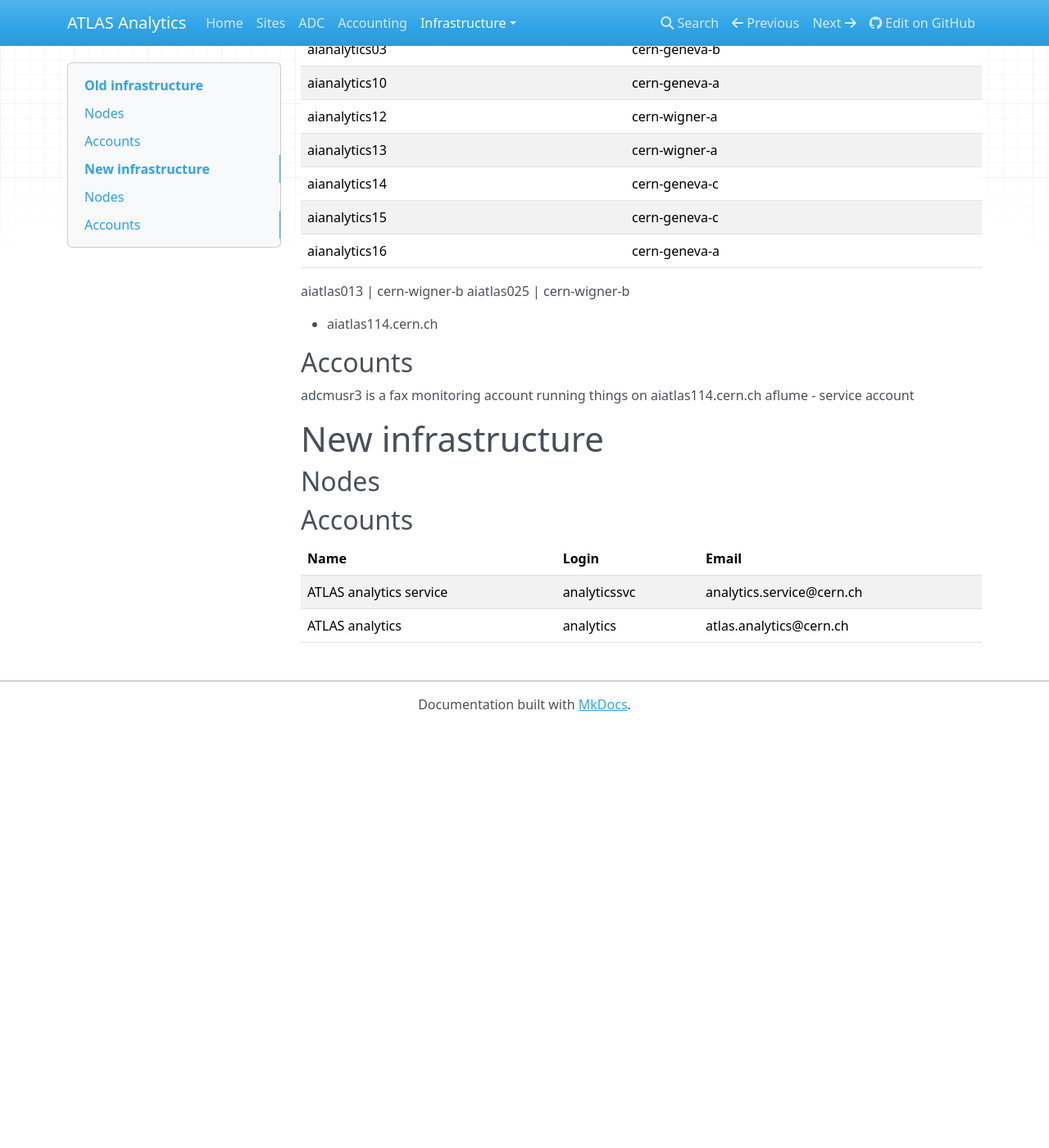
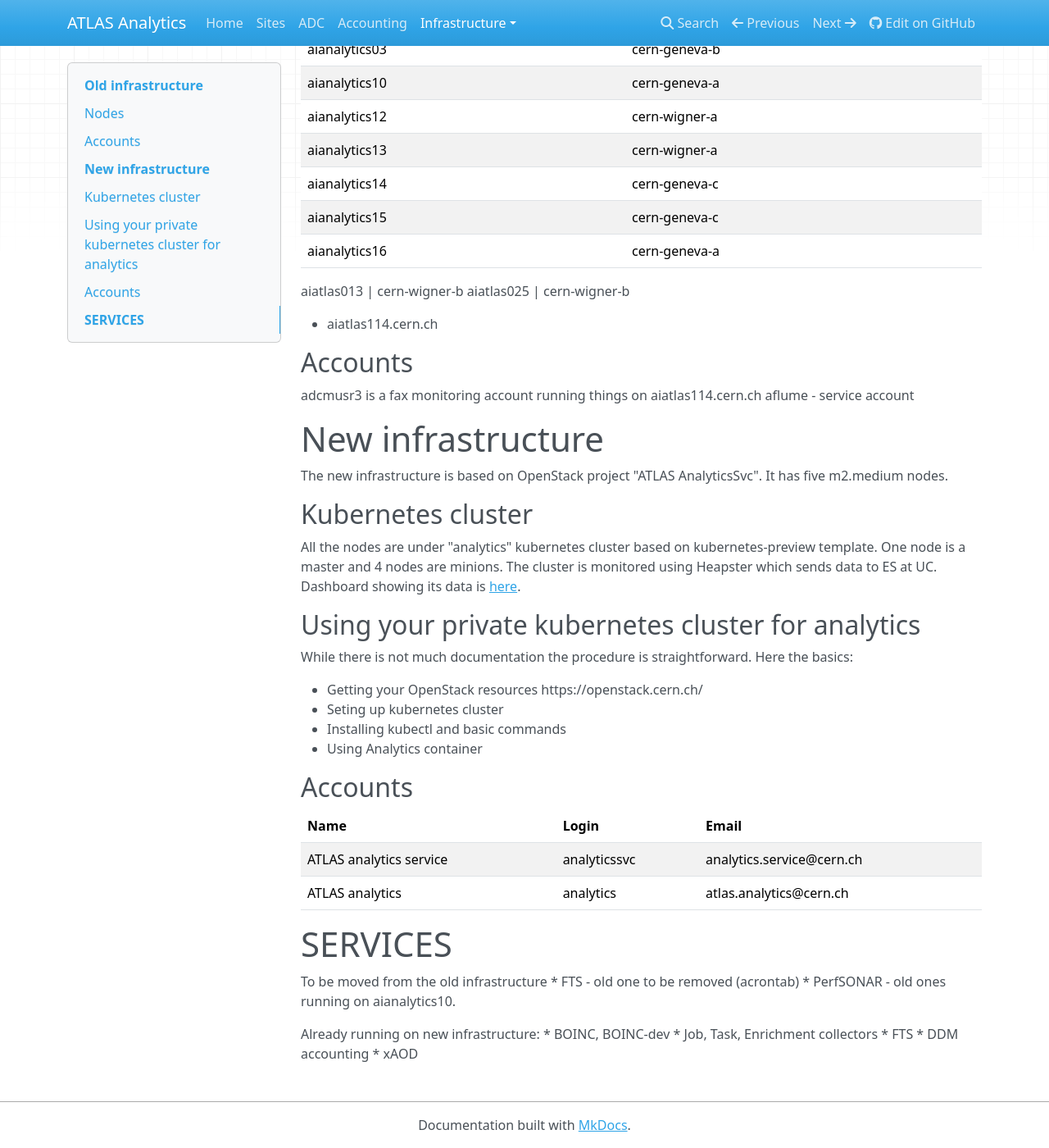
Before and after one commit to ATLAS-Analytics/ATLAS-Analytics, an MkDocs documentation site: the page built from docs/infrastructure/computing_nodes.md, in a window 1280 px wide and 1400 px high, scrolled down 304 px. Shown: the whole window at 82% size. Built offline with MkDocs 1.6.1, drawn with Linux system fonts in a browser that asks for light colours; nearby versions of some CDN libraries; old or Windows-style settings are respelled for this version of MkDocs; before the commit the page ends 1191 px from its top, so only the background shows below that.

Commit message:
expansion

```diff
--- a/docs/infrastructure/computing_nodes.md
+++ b/docs/infrastructure/computing_nodes.md
@@ -26,9 +26,24 @@
   adcmusr3 is a fax monitoring account running things on aiatlas114.cern.ch
   aflume - service account
 
-#New infrastructure
+# New infrastructure
 
-## Nodes
+The new infrastructure is based on OpenStack project "ATLAS AnalyticsSvc". It has five m2.medium nodes.
+
+## Kubernetes cluster
+All the nodes are under "analytics" kubernetes cluster based on kubernetes-preview template. One node is a master and 4 nodes are minions.
+The cluster is monitored using Heapster which sends data to ES at UC. Dashboard showing its data is [here](http://atlas-kibana-dev.mwt2.org/goto/979a26298cd18d1230220f93b7c58bb3).
+
+
+## Using your private kubernetes cluster for analytics
+While there is not much documentation the procedure is straightforward. Here the basics:
+
+* Getting your OpenStack resources
+https://openstack.cern.ch/
+* Seting up kubernetes cluster
+* Installing kubectl and basic commands
+* Using Analytics container
+
 
 ## Accounts
 
@@ -36,3 +51,17 @@
 ----|----|----
 ATLAS analytics service | analyticssvc | analytics.service@cern.ch
 ATLAS analytics  | analytics | atlas.analytics@cern.ch
+
+
+# SERVICES
+
+To be moved from the old infrastructure
+* FTS - old one to be removed (acrontab)
+* PerfSONAR - old ones running on aianalytics10.
+
+Already running on new infrastructure:
+* BOINC, BOINC-dev
+* Job, Task, Enrichment collectors
+* FTS
+* DDM accounting
+* xAOD
```
Also changed, not shown: docs/alarms_and_alerts.md (+13 -0 lines), docs/data-sources/Distributed_processing.md (+11 -3 lines), docs/data-sources/rucio_traces.md (+2 -1 lines).
